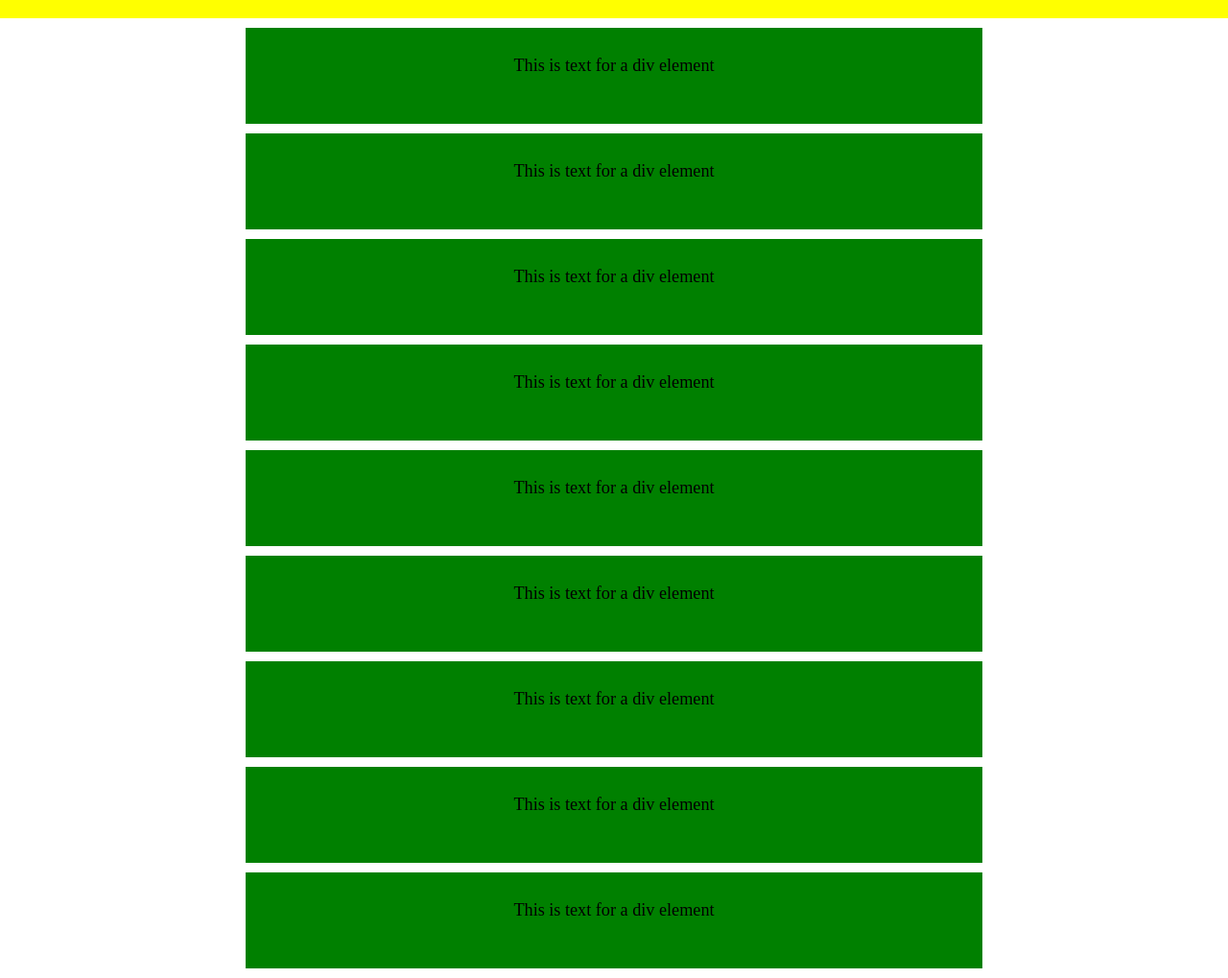
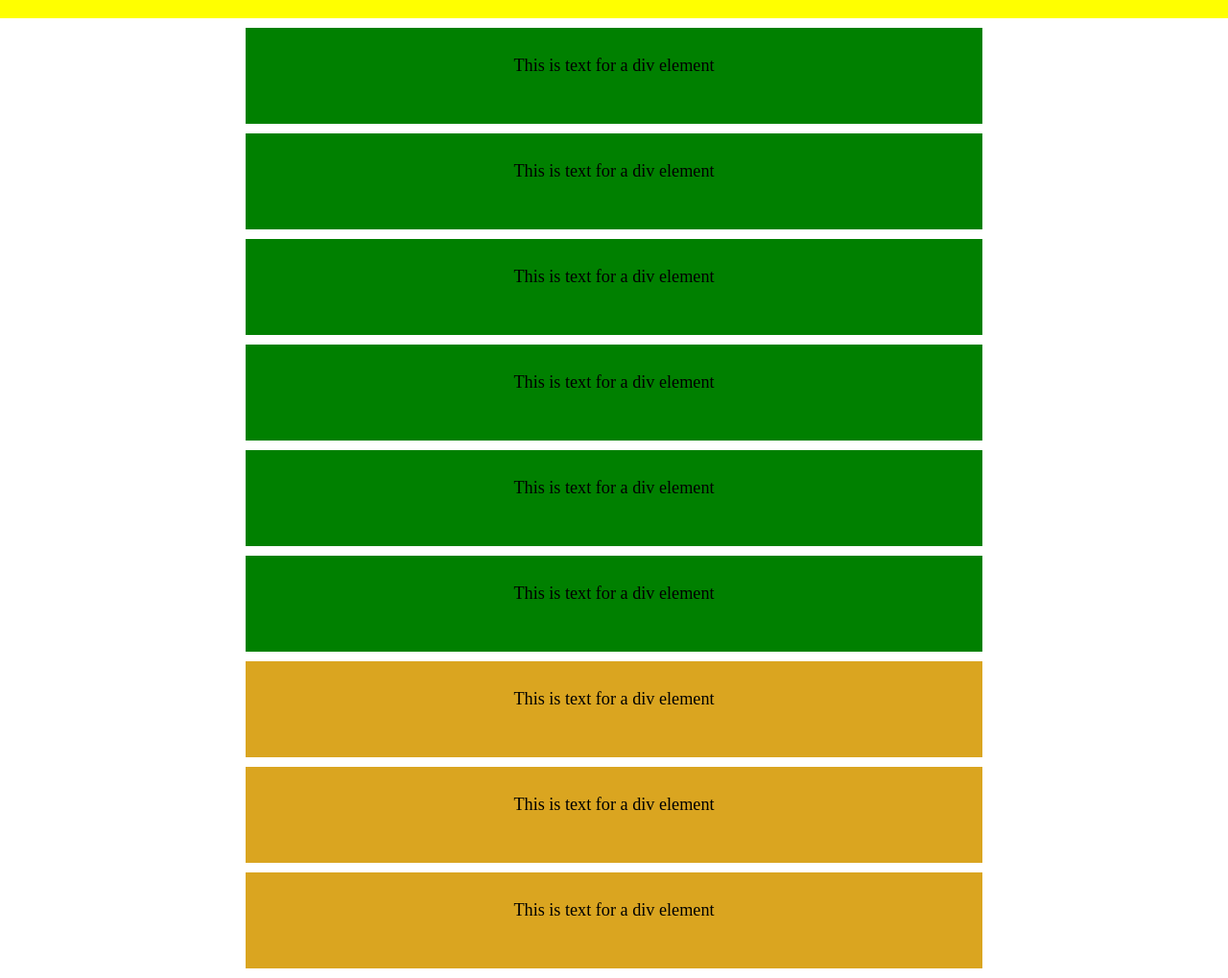
Before and after one commit to Jar36/css-basics, a plain HTML site: page index.html in a window 1280 px wide. Shown: the part 71-1090 px from the top of the page at 96% size. Drawn offline with Linux system fonts and the light colour scheme.

Commit message:
Add BG color to last three divs using CSS

```diff
--- a/css/style.css
+++ b/css/style.css
@@ -36,6 +36,12 @@ section {
   width: 60%;
 }
 
+/* ******* Section Styles for last three elements in section ******* */
+
+section div:nth-last-child(-n+3) {
+  background: goldenrod;
+}
+
 /* ******* Element Styles ******* */
 
 .element {
```
